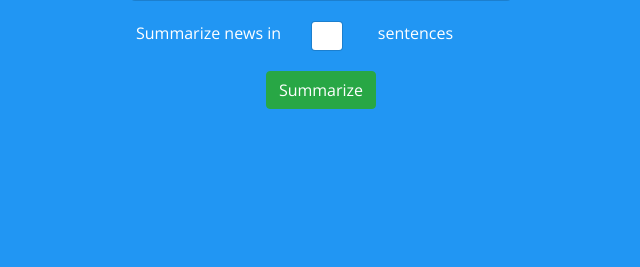
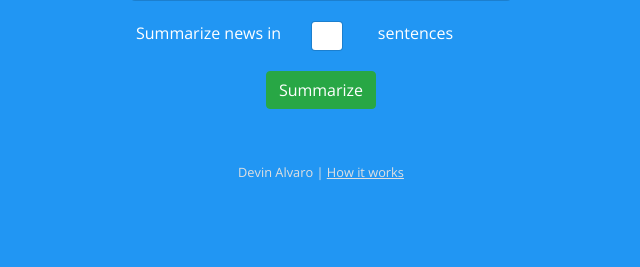
Before and after one commit to devinalvaro/reducio, a Flask app: page / in a window 1280 px wide. Shown: the part 338-605 px from the top of the page, without its empty margins (319-959 px from the left). Run offline with Flask 2, Linux system fonts and the light colour scheme; some libraries are stand-ins or nearby versions.

Commit message:
Add bottom bar

```diff
--- a/templates/index.html
+++ b/templates/index.html
@@ -65,6 +65,17 @@
         <div class="row">
             <div id="summarized-text-box" align="left"></div>
         </div>
+
+        <div class="row" style="margin:10px">
+            <div class="col-12 center-block">
+                <span style="font-size:0.8em; color:#e0e0e0">
+                    Devin Alvaro |
+                    <a style="color:#e0e0e0" href="https://github.com/devinalvaro/reducio#how-it-works">
+                        <u>How it works</u>
+                    </a>
+                </span>
+            </div>
+        </div>
     </div>
 </body>
 
```
